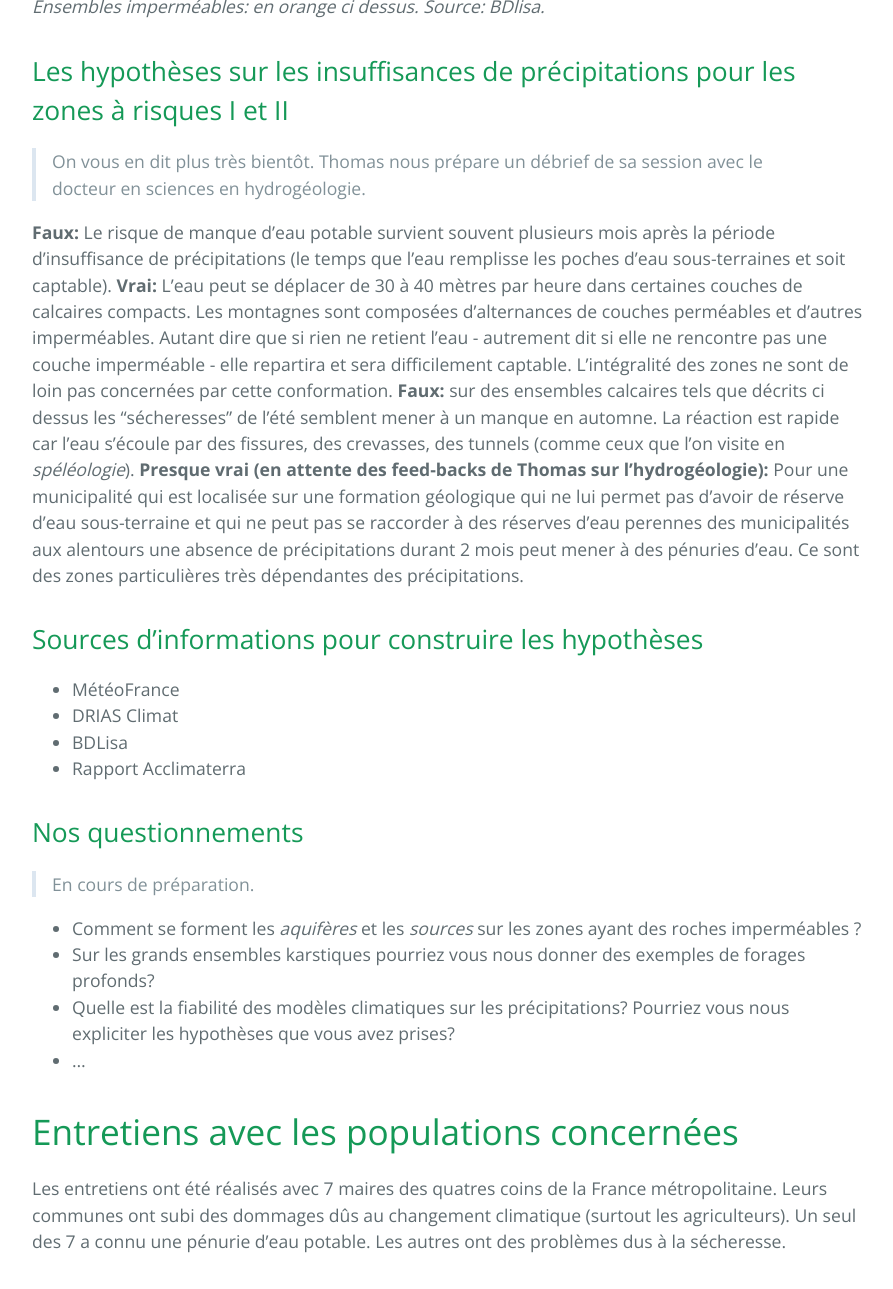
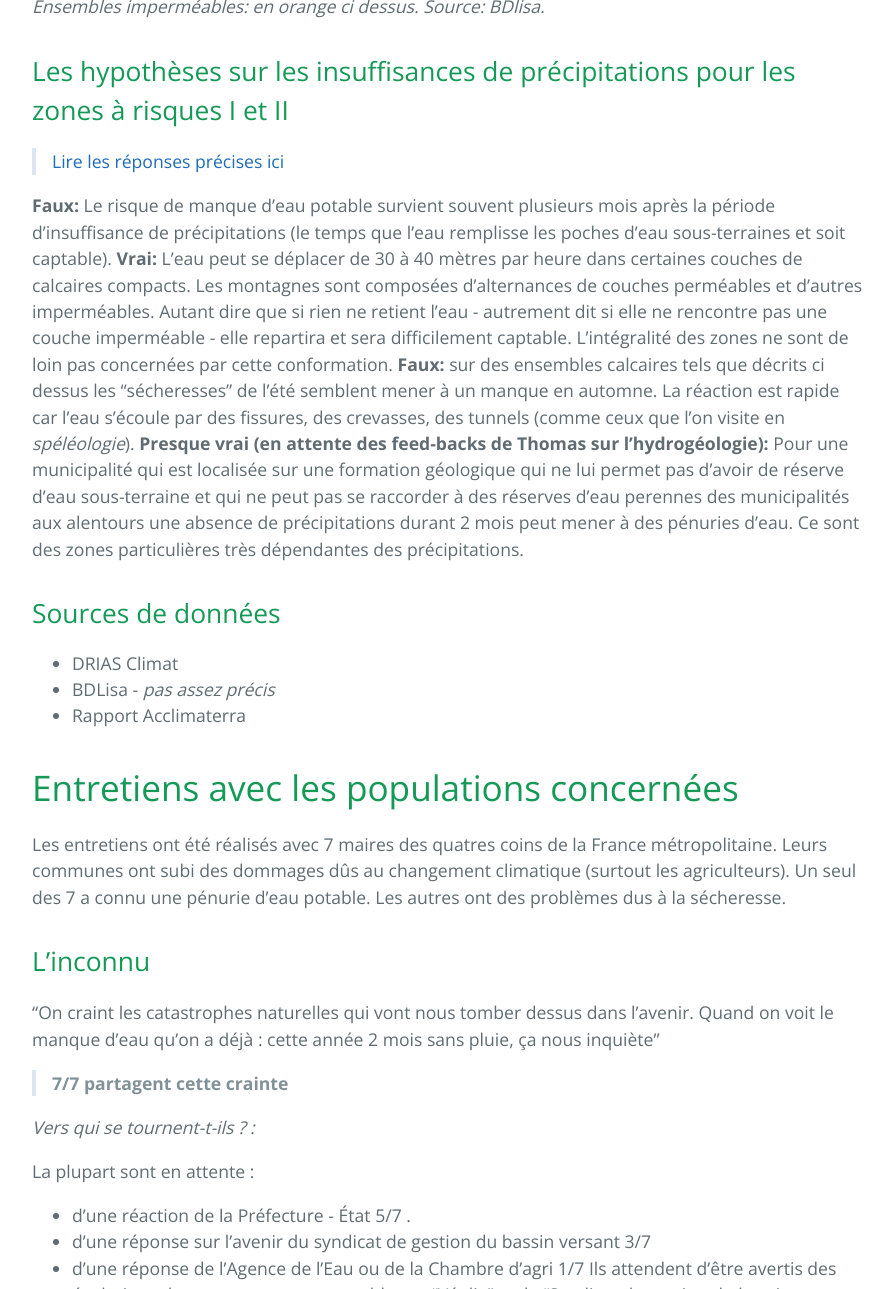
Before and after one commit to secheresses/Ancien-site, a Jekyll site: the page built from pages/risques-penurie-eau.md, in a window 1280 px wide and 1400 px high, scrolled down 3939 px, cut to the strip 111-1400 px from the top of the window. Shown: the whole strip, without its empty margins (192-1085 px from the left). Built offline with Jekyll 4.4.1, drawn with Linux system fonts in a browser that asks for light colours; some of the changed text lies outside the part shown.

Commit message:
correction hydro

```diff
--- a/pages/risques-penurie-eau.md
+++ b/pages/risques-penurie-eau.md
@@ -41,7 +41,7 @@ Au cours d'une session de travail du *5 au 8 mars 2019* en Bourgogne nous avons
 
 ### Hypothèses sur les zones à risque I - hypothèses validées en grande partie mais c'est encore plus précis
 
-> On vous en dit plus très bientôt. Thomas nous prépare un débrief de sa session avec le docteur en sciences en hydrogéologie.
+> On vous en dit plus très bientôt. Thomas nous prépare un débrief de sa session avec le docteur en sciences en hydrogéologie. [La version brouillon est consutable ici](../hydrogeologie-penuries-explorations)
 
 Les zones à risques seraient des municipalités *localisées sur de grands reliefs avec des roches présentant un fort taux de karst* + qui sont localisées sur une formation géologique particulière qui ne leur permettent pas d'avoir de réserve d'eau sous-terraine + qui ne peuvent pas se raccorder à des réserves d'eau perennes des municipalités aux alentours (lacs, aquifère perché, source perenne) ou réaliser un forage profond: une absence de précipitations durant 2 mois peut mener à des pénuries d'eau potable une partie de l'année. **Validé en partie mais pas totalement**
 
@@ -61,28 +61,19 @@ Ce seraient des municipalités *localisées sur de grands ensembles imperméable
 
 ## Les hypothèses sur les insuffisances de précipitations pour les zones à risques I et II
 
-> On vous en dit plus très bientôt. Thomas nous prépare un débrief de sa session avec le docteur en sciences en hydrogéologie.
+> [Lire les réponses précises ici](../hydrogeologie-penuries-explorations)
 
 **Faux:** Le risque de manque d'eau potable survient souvent plusieurs mois après la période d'insuffisance de précipitations (le temps que l'eau remplisse les poches d'eau sous-terraines et soit captable).
 **Vrai:** L'eau peut se déplacer de 30 à 40 mètres par heure dans certaines couches de calcaires compacts. Les montagnes sont composées d'alternances de couches perméables et d'autres imperméables. Autant dire que si rien ne retient l'eau - autrement dit si elle ne rencontre pas une couche imperméable - elle repartira et sera difficilement captable. L'intégralité des zones ne sont de loin pas concernées par cette conformation.
 **Faux:** sur des ensembles calcaires tels que décrits ci dessus les "sécheresses" de l'été semblent mener à un manque en automne. La réaction est rapide car l'eau s'écoule par des fissures, des crevasses, des tunnels (comme ceux que l'on visite en *spéléologie*).
 **Presque vrai (en attente des feed-backs de Thomas sur l'hydrogéologie):** Pour une municipalité qui est localisée sur une formation géologique qui ne lui permet pas d'avoir de réserve d'eau sous-terraine et qui ne peut pas se raccorder à des réserves d'eau perennes des municipalités aux alentours une absence de précipitations durant 2 mois peut mener à des pénuries d'eau. Ce sont des zones particulières très dépendantes des précipitations.
 
-## Sources d'informations pour construire les hypothèses
+## Sources de données
 
-* MétéoFrance
 * DRIAS Climat
-* BDLisa
+* BDLisa - *pas assez précis*
 * Rapport Acclimaterra
 
-## Nos questionnements
-
-> En cours de préparation.
-
-* Comment se forment les *aquifères* et les *sources* sur les zones ayant des roches imperméables ?
-* Sur les grands ensembles karstiques pourriez vous nous donner des exemples de forages profonds?
-* Quelle est la fiabilité des modèles climatiques sur les précipitations? Pourriez vous nous expliciter les hypothèses que vous avez prises?
-* ...
 
 # Entretiens avec les populations concernées
 
```
Also changed, not shown: pages/hydrogeologie/avril-2019-guy-faure.md (+4 -4 lines).
